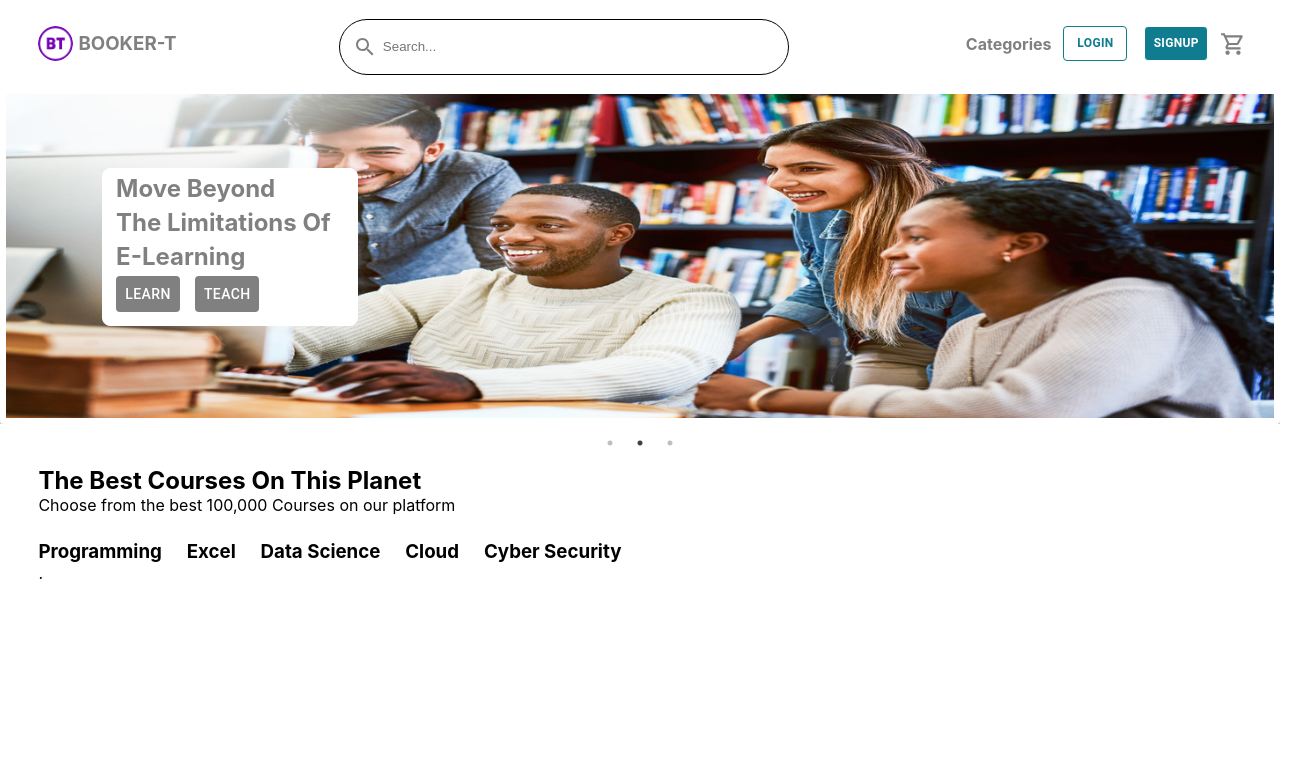
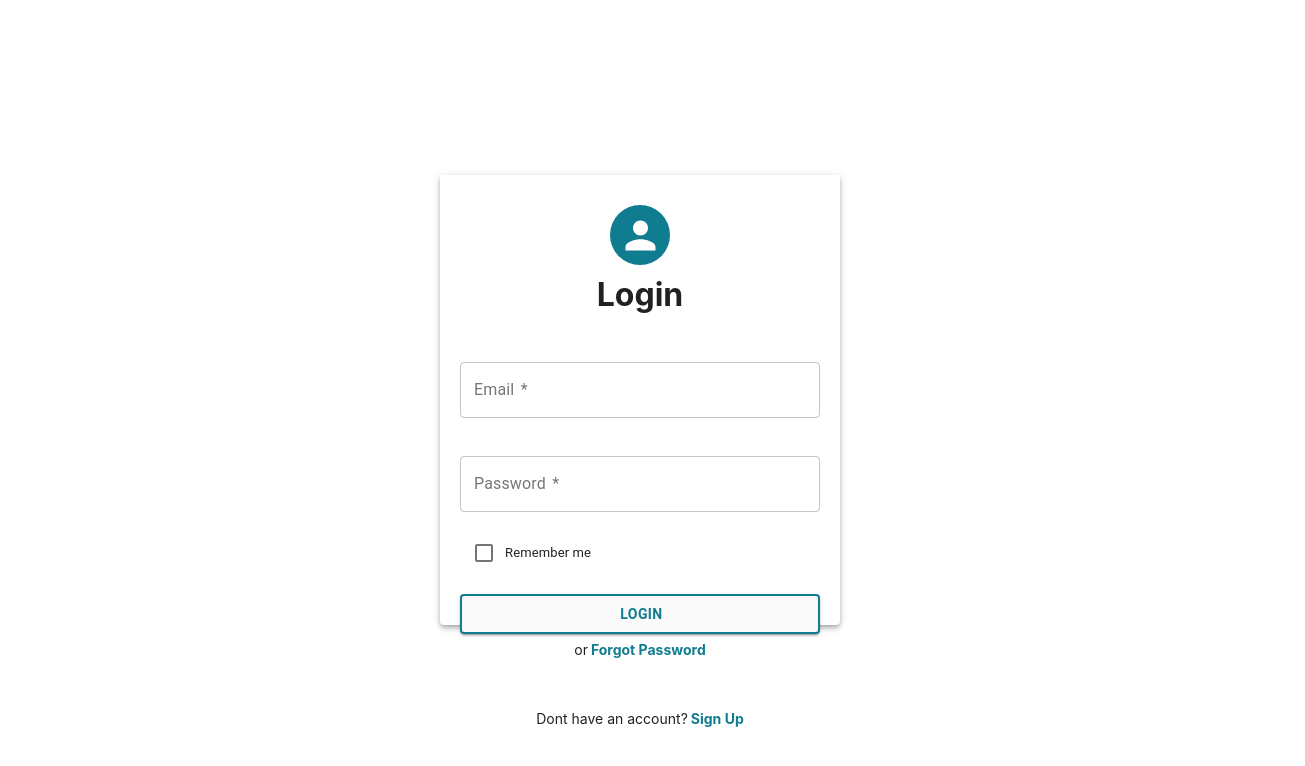
Before and after one commit to Zizu2410/Booker-T, a React (Create React App) app: page / in a window 1280 px wide. Shown: the top 766 px of the page, 1305 px wide, since content can reach past the window. Built offline with nearby package versions, Linux system fonts and the light colour scheme.

Commit message:
add signup login

```diff
--- a/src/App.js
+++ b/src/App.js
@@ -1,16 +1,20 @@
-import React from 'react';
-import { Counter } from './features/counter/Counter';
-import './App.css';
-import Header from './components/header/Header';
-import Banner from './components/banner/Banner';
-import Featured from './components/featured/Featured';
+import React from "react";
+import { Counter } from "./features/counter/Counter";
+import "./App.css";
+import Header from "./components/header/Header";
+import Banner from "./components/banner/Banner";
+import Featured from "./components/featured/Featured";
+import SignUp from "./components/screens/signupscreen/Signup";
+import Login from "./components/screens/loginscreen/Login";
 
 function App() {
   return (
     <div className="App">
-       <Header />
-       <Banner />
-       <Featured />
+      {/* <Header /> */}
+      {/* <SignUp /> */}
+      <Login />
+      {/* <Banner />
+      <Featured /> */}
     </div>
   );
 }
--- /dev/null
+++ b/src/components/screens/loginscreen/Login.js
@@ -0,0 +1,92 @@
+import React from "react";
+import "./login.css";
+import {
+  Avatar,
+  Grid,
+  Paper,
+  TextField,
+  Button,
+  Checkbox,
+  FormControlLabel,
+} from "@material-ui/core";
+
+const Login = () => {
+  const paperStyle = {
+    padding: "30px 20px",
+    width: 400,
+    height: 450,
+    margin: "20px auto",
+  };
+
+  const avatarStyle = {
+    width: 60,
+    height: 60,
+    color: "#ffff",
+    background: "#0F7C90",
+  };
+
+  return (
+    <Grid>
+      <Paper elevation={4} style={paperStyle}>
+        <Grid align="center">
+          <Avatar style={avatarStyle} />
+          <h1>Login</h1>
+        </Grid>
+
+        <form>
+          <TextField
+            fullWidth
+            variant="outlined"
+            typle="email"
+            required
+            label="Email"
+            placeholder="example@gmail.com"
+          />
+
+          <TextField
+            fullWidth
+            required
+            variant="outlined"
+            type="password"
+            label="Password"
+            placeholder="Enter Password"
+          />
+
+          <FormControlLabel
+            control={<Checkbox color="primary" name="checkbox" />}
+            label="Remember me"
+          />
+
+          <div className="login__loginbtn">
+            <Button
+              fullWidth
+              type="submit"
+              variant="contained"
+              background-color="#0F7C90"
+            >
+              Login
+            </Button>
+
+            <p>
+              or
+              <span>
+                <a href="#">Forgot Password</a>
+              </span>
+            </p>
+          </div>
+
+          <div className="login__signupLink">
+            <p>
+              Dont have an account?
+              <span>
+                <a href="#">Sign Up</a>
+              </span>
+            </p>
+          </div>
+        </form>
+      </Paper>
+    </Grid>
+  );
+};
+
+export default Login;
--- /dev/null
+++ b/src/components/screens/loginscreen/login.css
@@ -0,0 +1,69 @@
+h1 {
+  margin: 10px 0px;
+}
+
+p {
+  display: flex;
+  justify-content: center;
+  font-size: 14px;
+}
+
+a {
+  text-decoration: none;
+  font-weight: bold;
+  color: #0f7c90;
+}
+
+span {
+  margin-left: 3px;
+}
+
+form {
+  height: 56vh;
+  line-height: 31px;
+  display: flex;
+  flex-direction: column;
+  justify-content: space-evenly;
+}
+
+.App {
+  width: 100%;
+  height: 100vh;
+  display: flex;
+  justify-content: center;
+  align-items: center;
+}
+
+.login__loginbtn {
+  display: flex;
+  flex-direction: column;
+  align-items: center;
+}
+
+/* Styling on Material UI */
+span.MuiTypography-root.MuiFormControlLabel-label.MuiTypography-body1 {
+  font-size: 13px;
+  font-weight: 400;
+  font-family: "Roboto", sans-serif;
+}
+
+label.MuiFormControlLabel-root {
+  margin: -18px 0px;
+}
+
+button.MuiButtonBase-root.MuiButton-root.MuiButton-root.MuiButton-contained.MuiButton-fullWidth {
+  background: #fafafa;
+  color: #0f7c90;
+  border: 2px solid #0f7c90;
+  font-weight: 700;
+}
+
+button.MuiButtonBase-root.MuiButton-root.MuiButton-root.MuiButton-contained.MuiButton-fullWidth:hover {
+  background-color: #0f7c90;
+  color: #fafafa;
+}
+
+div#root {
+  width: 100%;
+  height: 100vh;
+}
--- /dev/null
+++ b/src/components/screens/signupscreen/Signup.js
@@ -0,0 +1,90 @@
+import React from "react";
+import "../signupscreen/Signup";
+import {
+  Avatar,
+  Grid,
+  Paper,
+  TextField,
+  Button,
+  Checkbox,
+  FormControlLabel,
+} from "@material-ui/core";
+
+const SignUp = () => {
+  const paperStyle = {
+    padding: "30px 20px",
+    width: 400,
+    height: 500,
+    margin: "20px auto",
+  };
+
+  const avatarStyle = {
+    width: 50,
+    height: 50,
+    color: "#ffff",
+    background: "#0F7C90",
+  };
+
+  return (
+    <Grid>
+      <Paper elevation={4} style={paperStyle}>
+        <Grid align="center">
+          <Avatar style={avatarStyle} />
+          <h3>Sign Up and start Learning!</h3>
+        </Grid>
+
+        <form>
+          <TextField
+            fullWidth
+            required
+            variant="outlined"
+            label="Full Name"
+            placeholder="Enter your Name"
+          />
+
+          <TextField
+            fullWidth
+            variant="outlined"
+            typle="email"
+            required
+            label="Email"
+            placeholder="example@gmail.com"
+          />
+
+          <TextField
+            fullWidth
+            required
+            variant="outlined"
+            type="password"
+            label="Password"
+            placeholder="Enter Password"
+          />
+
+          <FormControlLabel
+            control={<Checkbox color="primary" name="checkbox" />}
+            label="Yes! I want to get the most out of This website by receiving emails with
+            exclusive deals,personal recommendations and learning tips!"
+          />
+
+          <Button
+            fullWidth
+            type="submit"
+            variant="contained"
+            background-color="#0F7C90"
+          >
+            Sign Up
+          </Button>
+
+          <p>
+            Already have an account?
+            <span>
+              <a href="#">log In</a>
+            </span>
+          </p>
+        </form>
+      </Paper>
+    </Grid>
+  );
+};
+
+export default SignUp;
--- /dev/null
+++ b/src/components/screens/signupscreen/signup.css
@@ -0,0 +1,62 @@
+h4 {
+  margin-bottom: 12px;
+}
+
+p {
+  display: flex;
+  justify-content: center;
+  font-size: 14px;
+}
+
+a {
+  text-decoration: none;
+  font-weight: bold;
+  color: #0f7c90;
+}
+
+span {
+  margin-left: 3px;
+}
+
+form {
+  height: 60vh;
+  display: flex;
+  flex-direction: column;
+  justify-content: space-between;
+}
+
+.App {
+  width: 100%;
+  height: 100vh;
+  display: flex;
+  justify-content: center;
+  align-items: center;
+}
+
+/* Styling on Material UI */
+span.MuiTypography-root.MuiFormControlLabel-label.MuiTypography-body1 {
+  font-size: 13px;
+  font-weight: 400;
+  font-family: "Roboto", sans-serif;
+}
+
+label.MuiFormControlLabel-root {
+  margin: 15px 0px;
+}
+
+button.MuiButtonBase-root.MuiButton-root.MuiButton-root.MuiButton-contained.MuiButton-fullWidth {
+  background: #fafafa;
+  color: #0f7c90;
+  border: 2px solid #0f7c90;
+  font-weight: 700;
+}
+
+button.MuiButtonBase-root.MuiButton-root.MuiButton-root.MuiButton-contained.MuiButton-fullWidth:hover {
+  background-color: #0f7c90;
+  color: #fafafa;
+}
+
+div#root {
+  width: 100%;
+  height: 100vh;
+}
```
